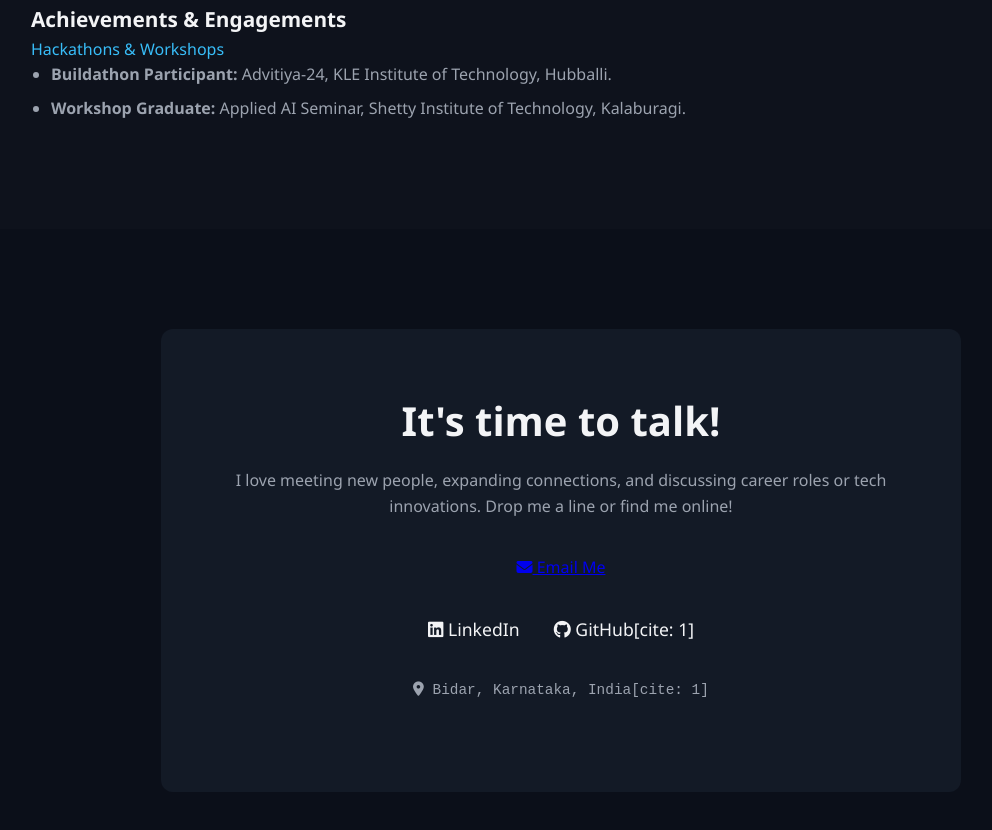
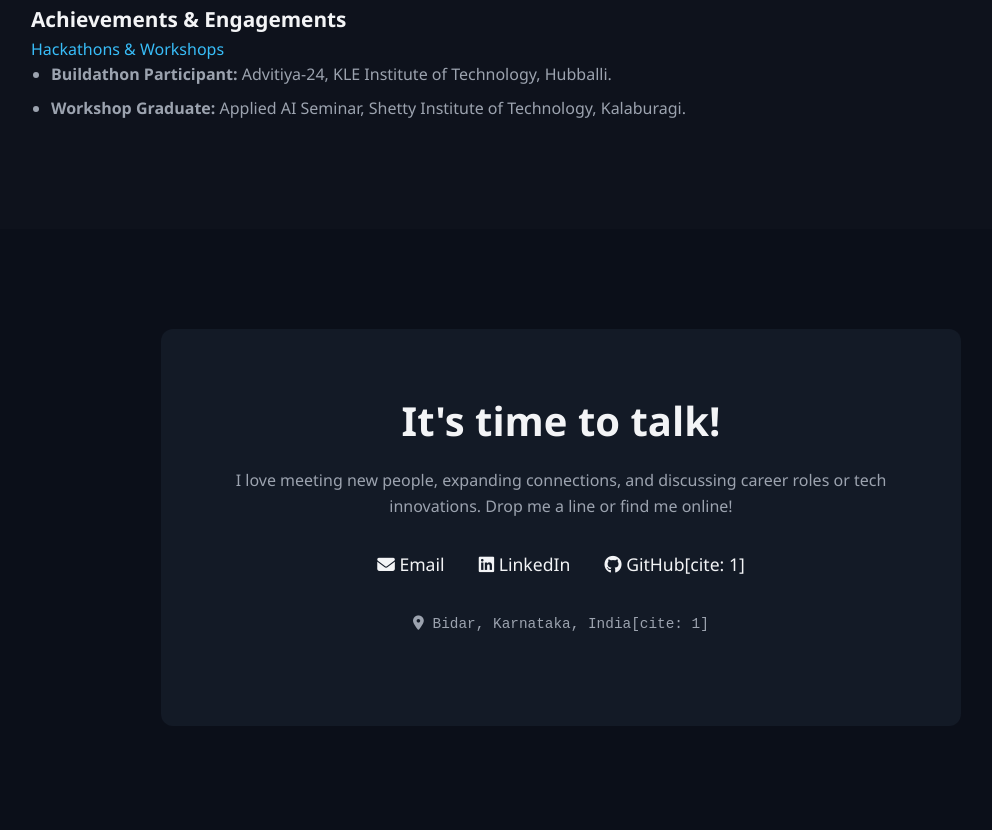
Before and after one commit to mamatakhatke/mamatakhatke.github.io, a plain HTML site: page index.html in a window 1280 px wide. Shown: the part 3287-4117 px from the top of the page, without its empty margins (79-1071 px from the left). Drawn offline with Linux system fonts and the light colour scheme.

Commit message:
updated mail

```diff
--- a/index.html
+++ b/index.html
@@ -189,20 +189,15 @@
         </div>
     </section>
 
-<!-- Updated Contact Section with a Button Instead of Plain Email Text -->
+<!-- Updated Minimal Contact Section -->
     <section id="contact" class="container contact-section">
         <div class="contact-box">
             <h2>It's time to talk!</h2>
             <p>I love meeting new people, expanding connections, and discussing career roles or tech innovations. Drop me a line or find me online!</p>
 
-            <!-- Clean Interactive Email Button -->
-            <div style="margin: 35px 0;">
-                <a href="mailto:mamatakhatke2@gmail.com" class="btn-email-action">
-                    <i class="fas fa-envelope"></i> Email Me
-                </a>
-            </div>
-
-            <div class="social-links">
+            <!-- Unified Contact Links Block -->
+            <div class="social-links" style="margin-top: 30px;">
+                <a href="mailto:mamatakhatke2@gmail.com"><i class="fas fa-envelope"></i> Email</a>
                 <a href="https://www.linkedin.com/in/mamata-khatk32ab622a3" target="_blank"><i class="fab fa-linkedin"></i> LinkedIn</a>
                 <a href="https://github.com/mamatakhatke" target="_blank"><i class="fab fa-github"></i> GitHub[cite: 1]</a>
             </div>
```
